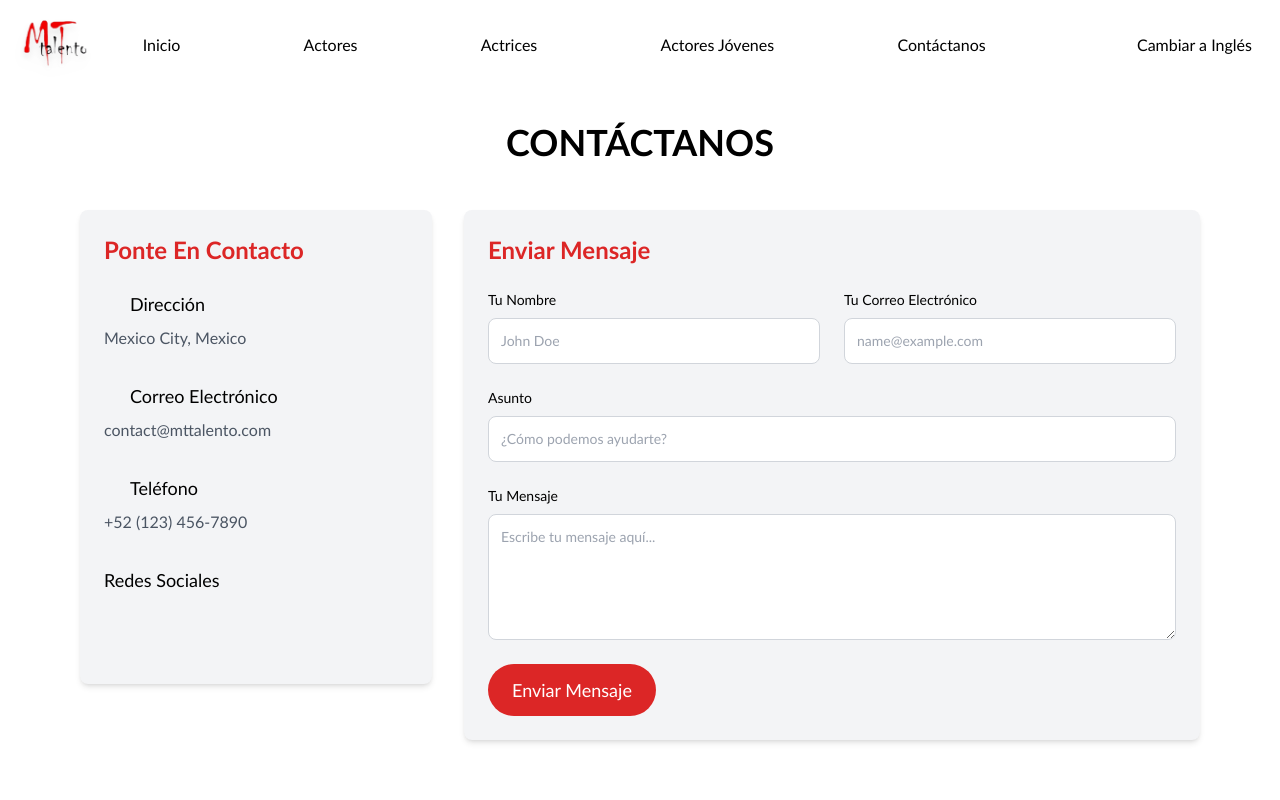
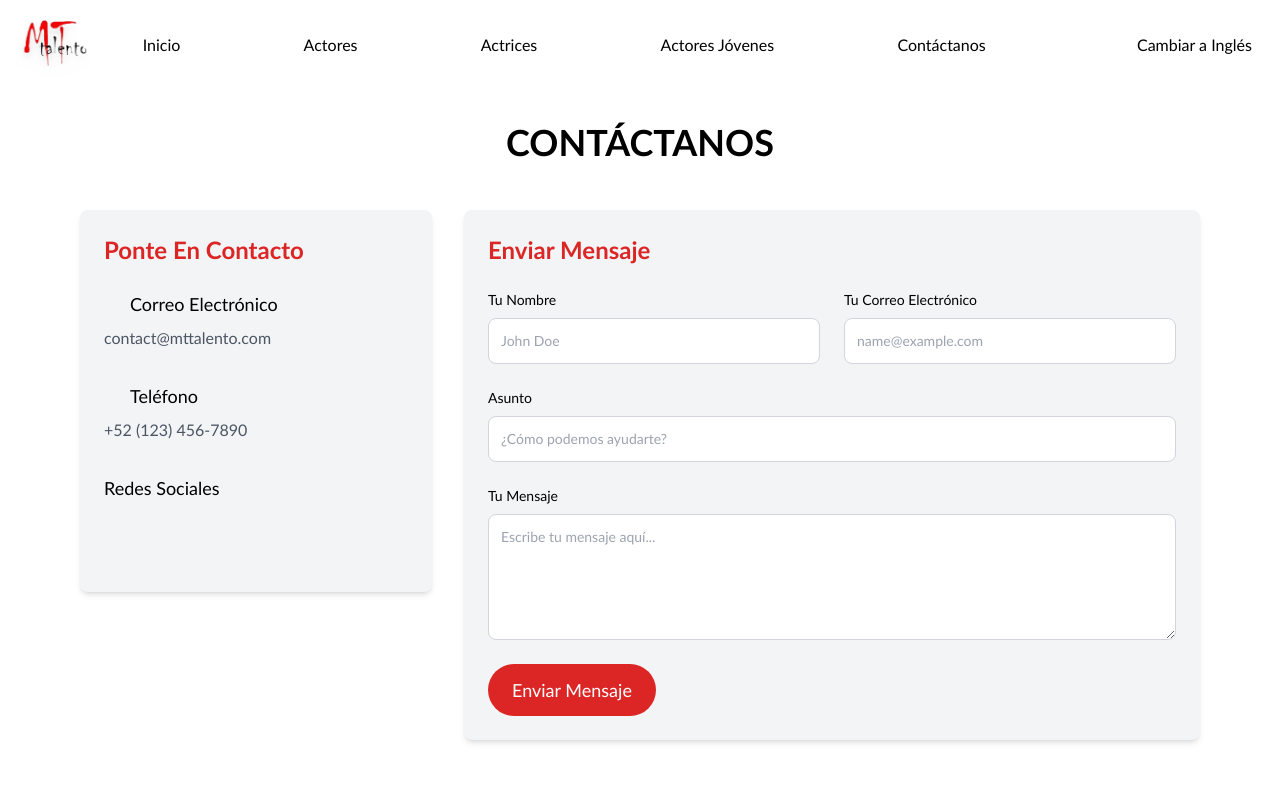
Before and after one commit to Uscout07/mttalento, a Next.js app: page /Contact in a window 1280 px wide. Shown: the top 800 px of the page. Built offline with nearby package versions, Linux system fonts and the light colour scheme; some icons are missing; a web font is replaced by a local one.

Commit message:
contact-page

```diff
--- a/app/Contact/page.tsx
+++ b/app/Contact/page.tsx
@@ -58,13 +58,13 @@
             <div className="lg:col-span-1 bg-gray-100 shadow-md rounded-lg p-6 h-fit">
               <h2 className="text-2xl font-semibold mb-6 text-red-600">{translations.getInTouch}</h2>
 
-              <div className="mb-8">
+              {/* <div className="mb-8">
                 <h3 className="text-lg font-medium mb-2 flex items-center gap-2">
                   <Icon icon="mdi:map-marker" className="text-red-600" />
                   {translations.address}
                 </h3>
                 <p className="text-gray-600">Mexico City, Mexico</p>
-              </div>
+              </div> */}
 
               <div className="mb-8">
                 <h3 className="text-lg font-medium mb-2 flex items-center gap-2">
```
